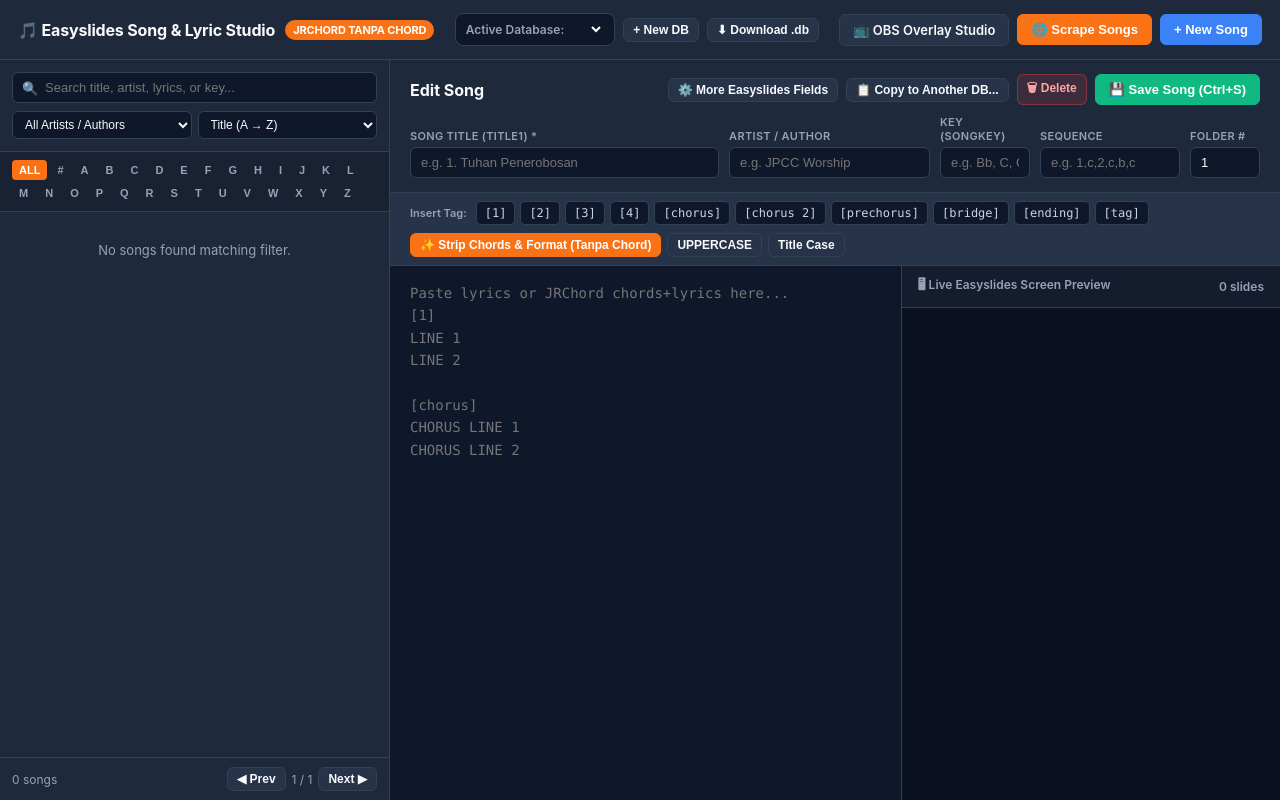
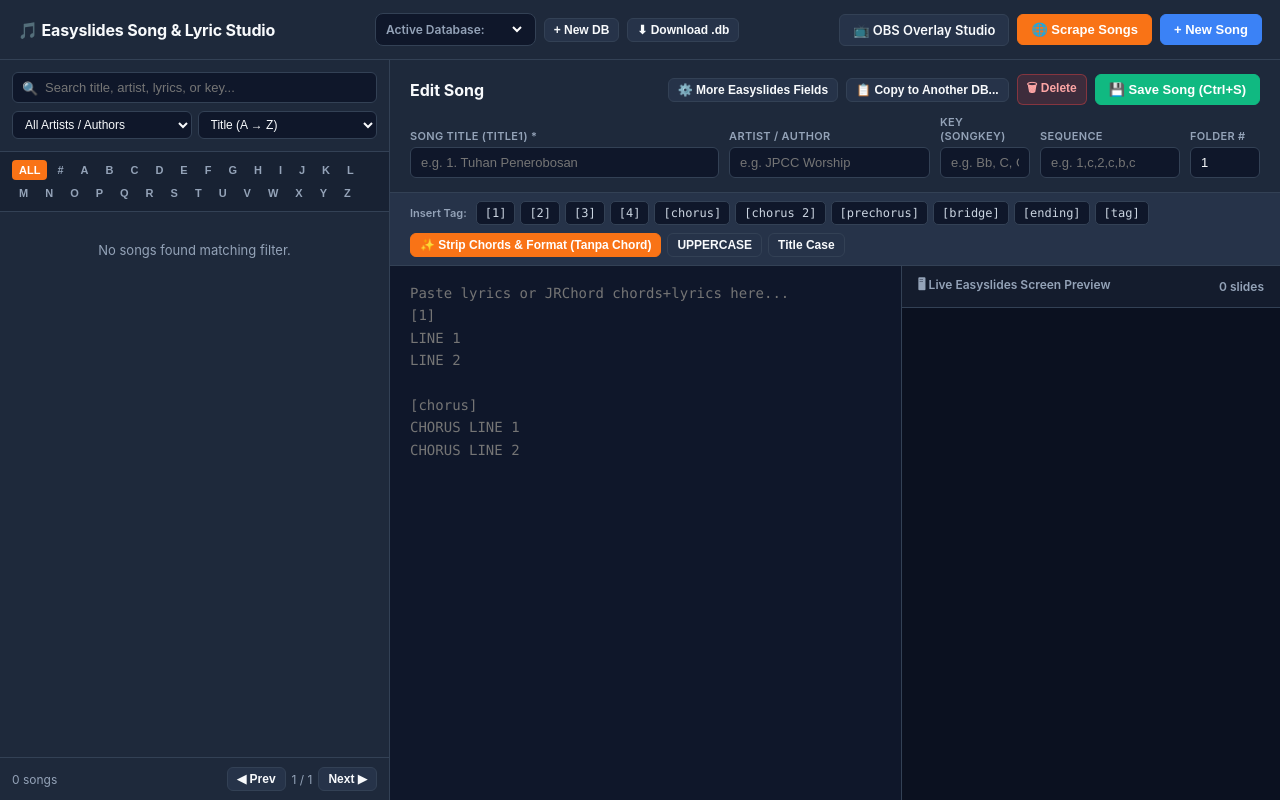
Before and after one commit to mikex16/easyslides-lyric-editor, a PHP site: page /lyrc/ in a window 1280 px wide. Run offline with PHP 8.4, Linux system fonts and the light colour scheme; data that the repository does not hold is empty.

Commit message:
Remove JRChord Tanpa Chord badge and rename link to View Source

```diff
--- a/index.php
+++ b/index.php
@@ -8,7 +8,7 @@ $defaultDb = DEFAULT_DB_FILE;
 <head>
   <meta charset="UTF-8">
   <meta name="viewport" content="width=device-width, initial-scale=1.0">
-  <title>Easyslides Song & Lyric DB Editor — JRChord (Tanpa Chord)</title>
+  <title>Easyslides Song & Lyric Studio</title>
   <style>
     :root {
       --bg-body: #0f172a;
@@ -686,7 +686,6 @@ $defaultDb = DEFAULT_DB_FILE;
   <header class="topbar">
     <div class="brand">
       <span>🎵 Easyslides Song & Lyric Studio</span>
-      <span class="brand-badge">JRChord Tanpa Chord</span>
     </div>
 
     <div style="display:flex; align-items:center; gap:8px;">
@@ -761,7 +760,7 @@ $defaultDb = DEFAULT_DB_FILE;
           <div style="display:flex; align-items:center; gap:10px;">
             <h2 id="editorHeading" style="font-size:16px; font-weight:700;">Edit Song</h2>
             <span id="lastModifiedBadge" style="font-size:12px; color:var(--text-muted);"></span>
-            <a id="sourceUrlLink" href="#" target="_blank" style="font-size:12px; color:#60a5fa; display:none; text-decoration:none;">🔗 View on JRChord</a>
+            <a id="sourceUrlLink" href="#" target="_blank" style="font-size:12px; color:#60a5fa; display:none; text-decoration:none;">🔗 View Source</a>
           </div>
           <div style="display:flex; align-items:center; gap:8px;">
             <button class="btn btn-sm" onclick="toggleMoreFields()" id="moreFieldsBtn">⚙️ More Easyslides Fields</button>
```
